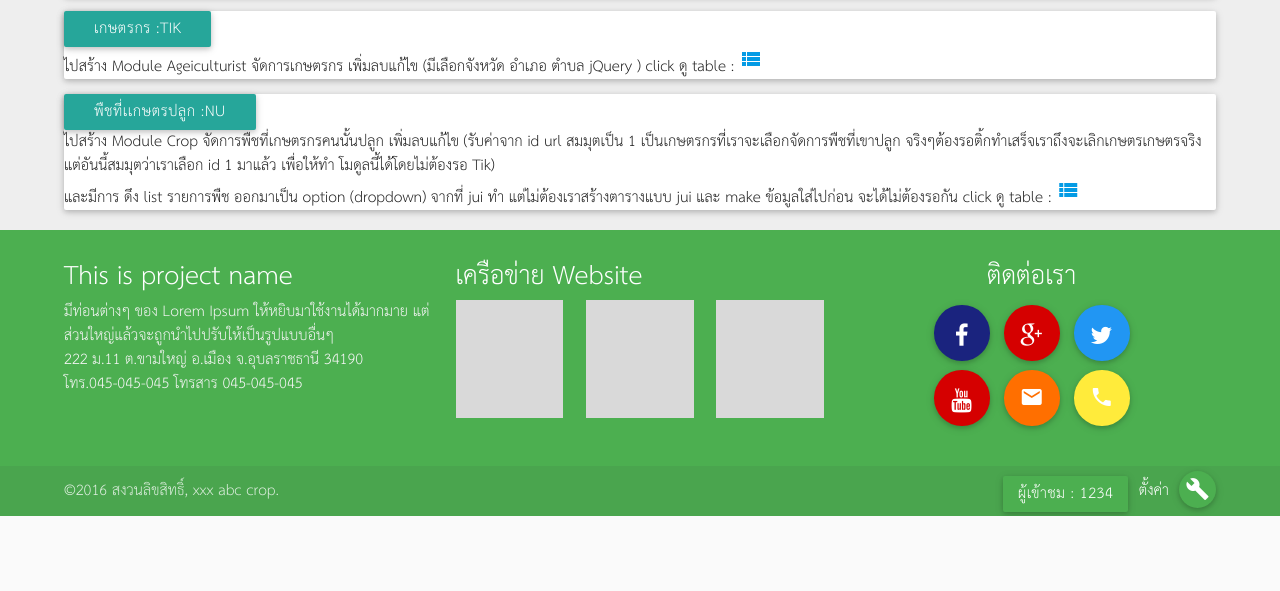
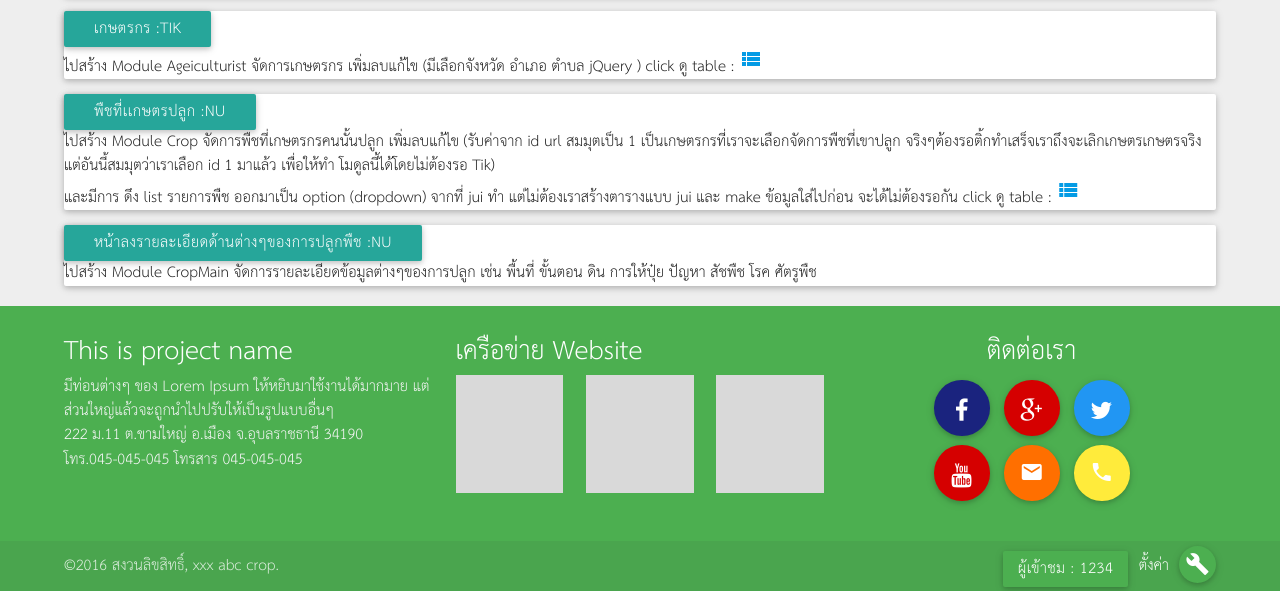
Before and after one commit to pokauxit/CROPNEW, a PHP site: page / in a window 1280 px wide. Shown: the part 353-944 px from the top of the page. Before the commit the page ends 869 px from the top, so only its background shows below. Run offline with PHP 8.4, Linux system fonts and the light colour scheme; data that the repository does not hold is empty; some libraries are stand-ins or nearby versions.

Commit message:
edit menu

```diff
--- a/App/Modules/Home/Views/Home.php
+++ b/App/Modules/Home/Views/Home.php
@@ -110,6 +110,15 @@
 
 
 
+    <div class="card">
+         <a href="?CropMain//1" class="btn " >หน้าลงรายละเอียดด้านต่างๆของการปลูกพืช :Nu</a> <p>ไปสร้าง Module  CropMain   จัดการรายละเอียดข้อมูลต่างๆของการปลูก เช่น พื้นที่ ขั้นตอน ดิน การให้ปุ๋ย ปัญหา สัชพืช โรค ศัตรูพืช
+
+
+      </div>
+
+
+
+
 
 </div>
  <?php
```
